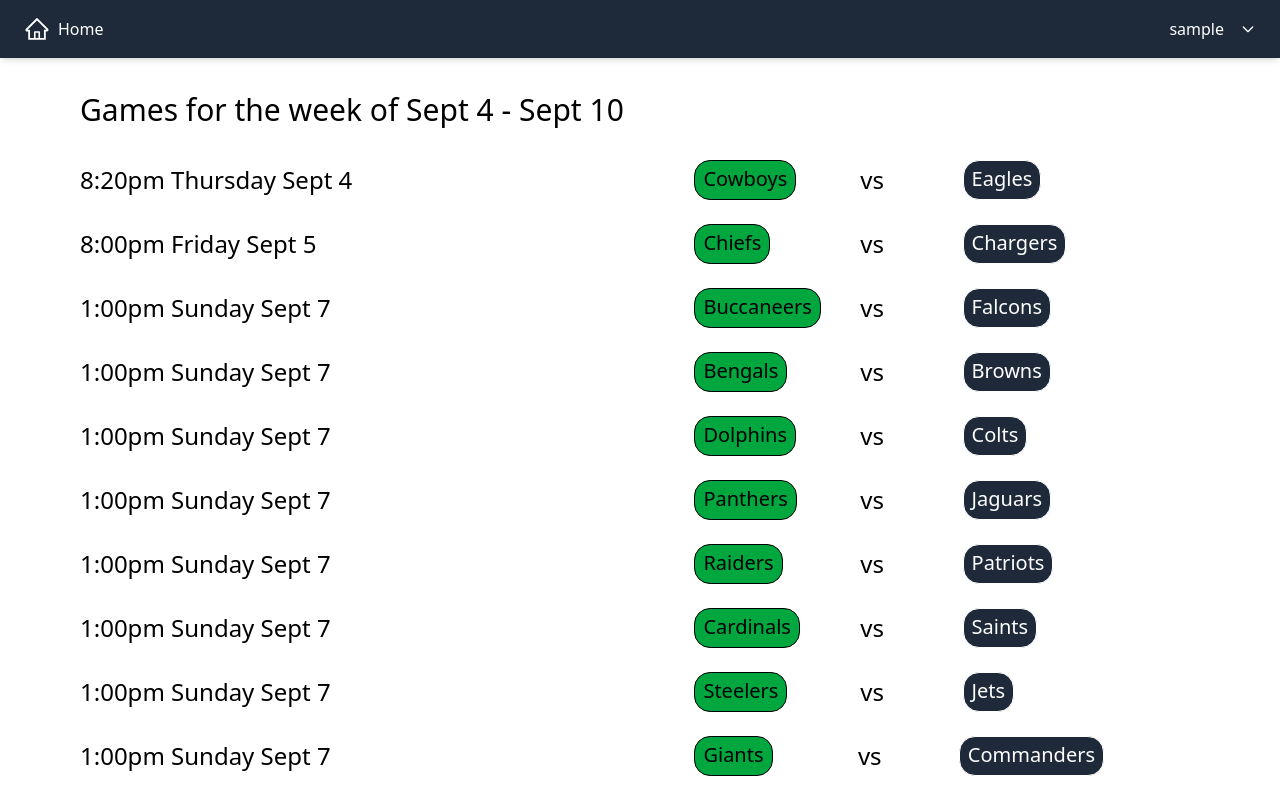
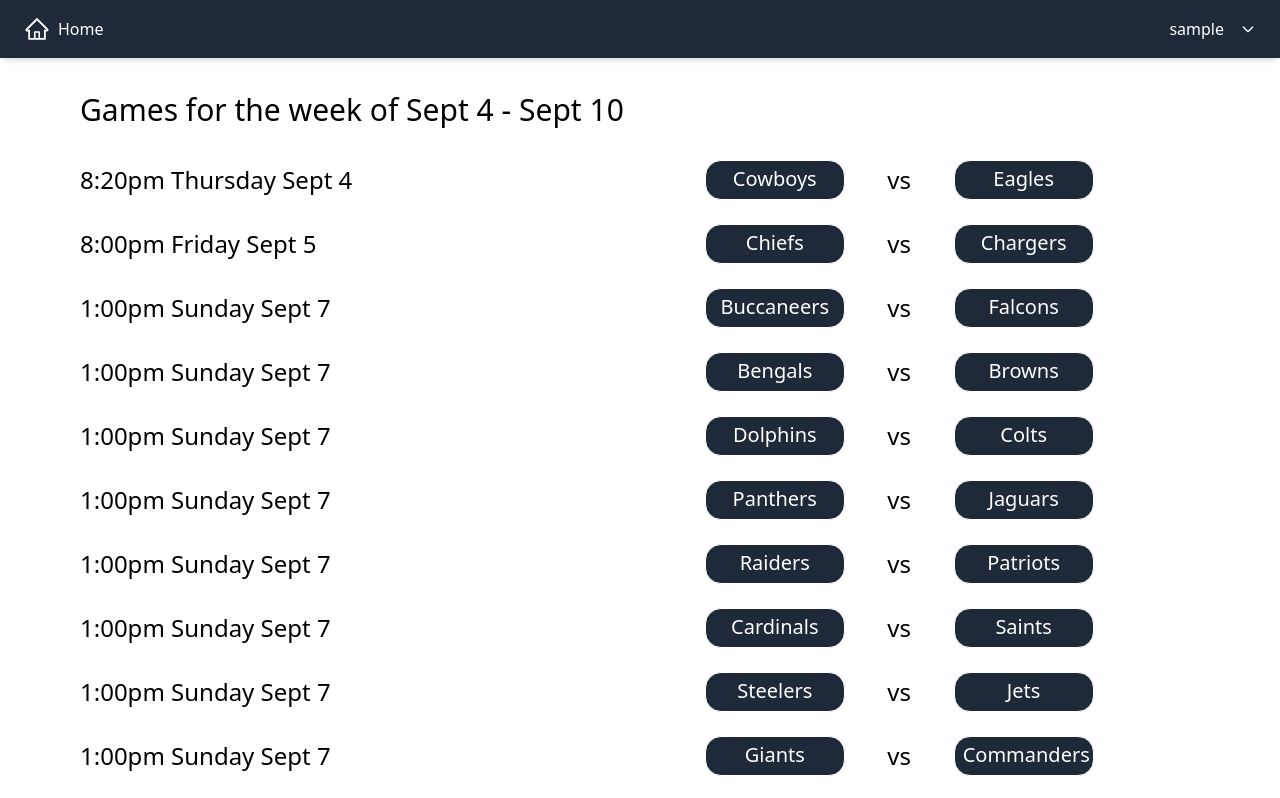
Before and after one commit to williamscodebox/ffApp, a React (Vite) app in the folder frontend/: page /overview in a window 1280 px wide. Shown: the top 798 px of the page. Built offline with nearby package versions, Linux system fonts and the light colour scheme; sample sign-in values are in the browser's storage.

Commit message:
updated GameCard

```diff
--- a/frontend/src/components/GameCard.jsx
+++ b/frontend/src/components/GameCard.jsx
@@ -7,16 +7,16 @@
         <p>{date}</p>
       </div>
       <div className="flex flex-row items-center w-[40%]">
-        <div className="w-[68%]">
-          <button className="border-1 p-2 pt-1 pb-1.5 text-xl rounded-2xl bg-green-600 hover:cursor-pointer">
+        <div className="flex justify-end w-[58%]">
+          <button className="border-1 p-2 pt-1 pb-1.5 text-xl w-35 rounded-2xl {/*bg-green-600*/} bg-gray-800 text-white hover:cursor-pointer">
             {teamA}
           </button>
         </div>
-        <div className="w-[42%]">
+        <div className="flex items-center justify-center w-[42%]">
           <p>vs</p>
         </div>
         <div className="w-[58%]">
-          <button className="border-1 p-2 pt-1 pb-1.5 text-xl rounded-2xl bg-gray-800 text-white hover:cursor-pointer">
+          <button className="border-1 p-2 pt-1 pb-1.5 text-xl w-35 rounded-2xl bg-gray-800 text-white hover:cursor-pointer">
             {teamB}
           </button>
         </div>
```
Also changed, not shown: frontend/src/pages/Auth/Weeklies.jsx (+0 -15 lines).
